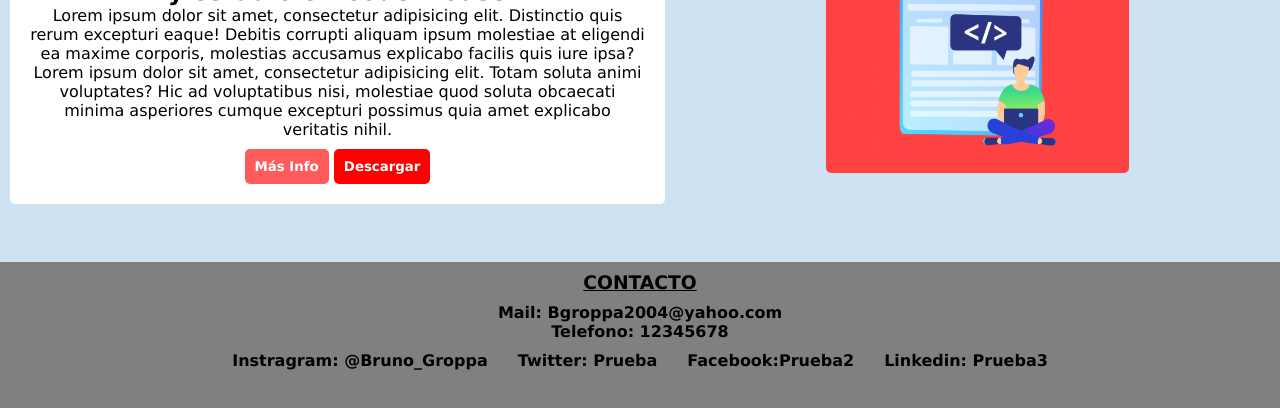
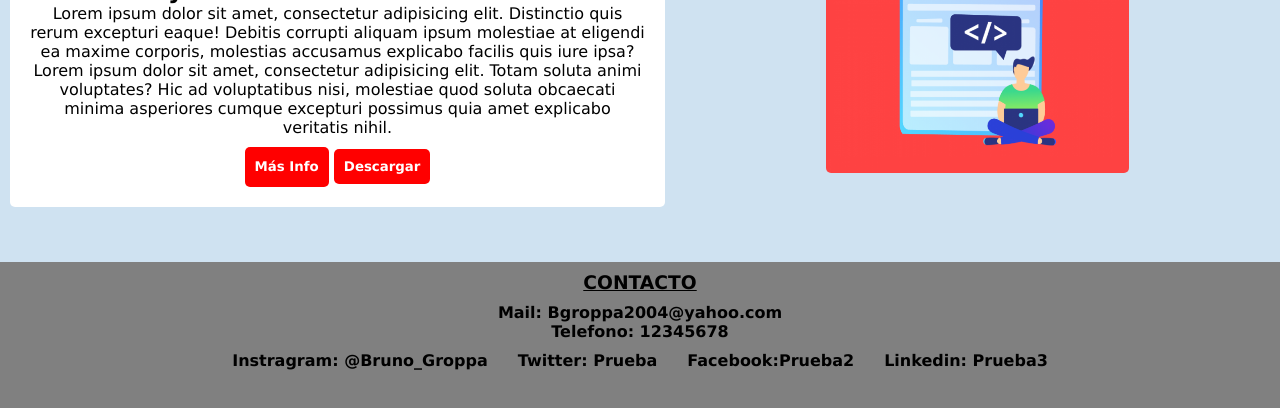
Before and after one commit to BGroppa6/Mi-proyecto-coder, a plain HTML site: page DESAFIO/root/index.html in a window 1280 px wide. In both pictures the pointer is over the button "Más Info". Shown: the part 338-746 px from the top of the page. Drawn offline with Linux system fonts and the light colour scheme.

Commit message:
Volvi al pasado y agregue hover

```diff
--- a/DESAFIO/root/estilos.css
+++ b/DESAFIO/root/estilos.css
@@ -93,8 +93,12 @@ main{
     border-radius: 5px;
 }
 
+.boton1{
+    transition: height 3s;
+}
+
 .boton1:hover{
-    background-color: rgb(255, 91, 91) ;
+    height: 40px;
 }
 
 /* footer */
```
Also changed, not shown: DESAFIO/root/Sobremi.html (+1 -0 lines).
